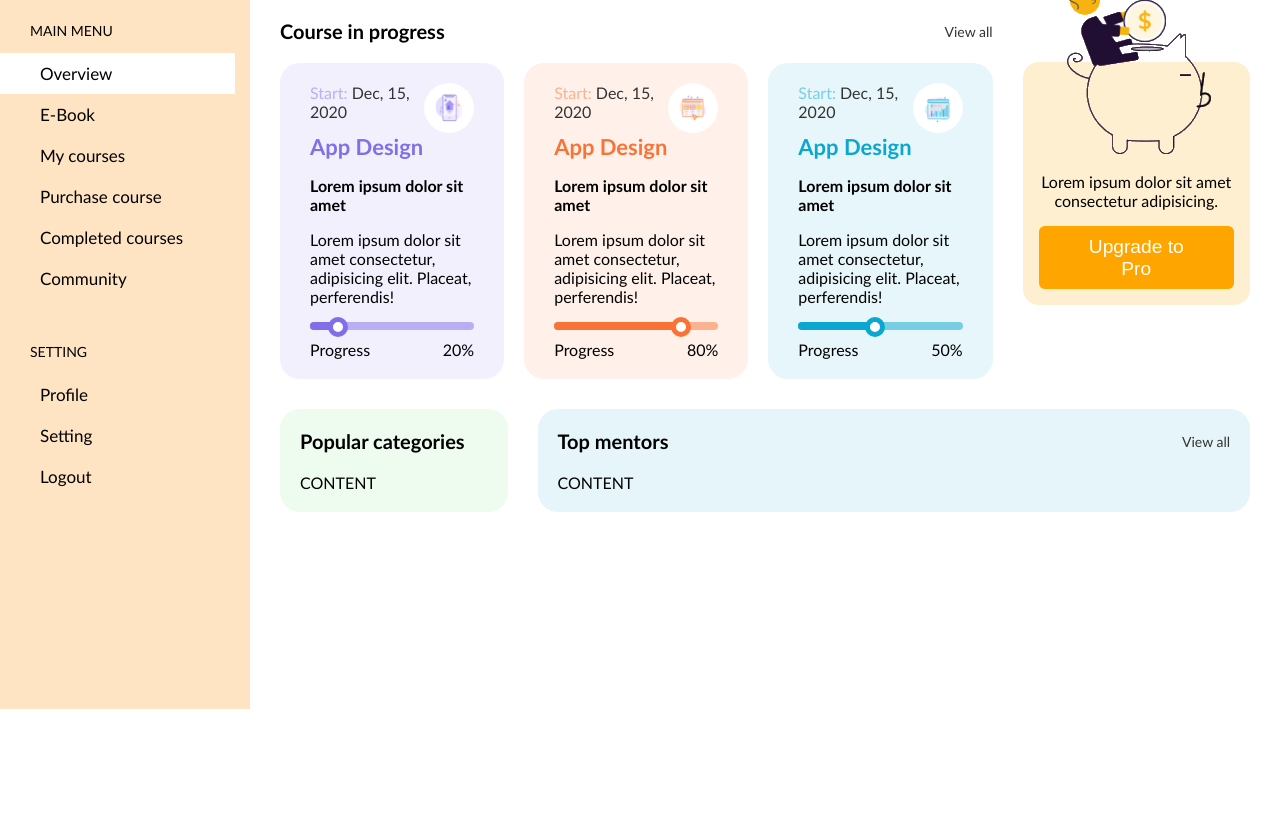
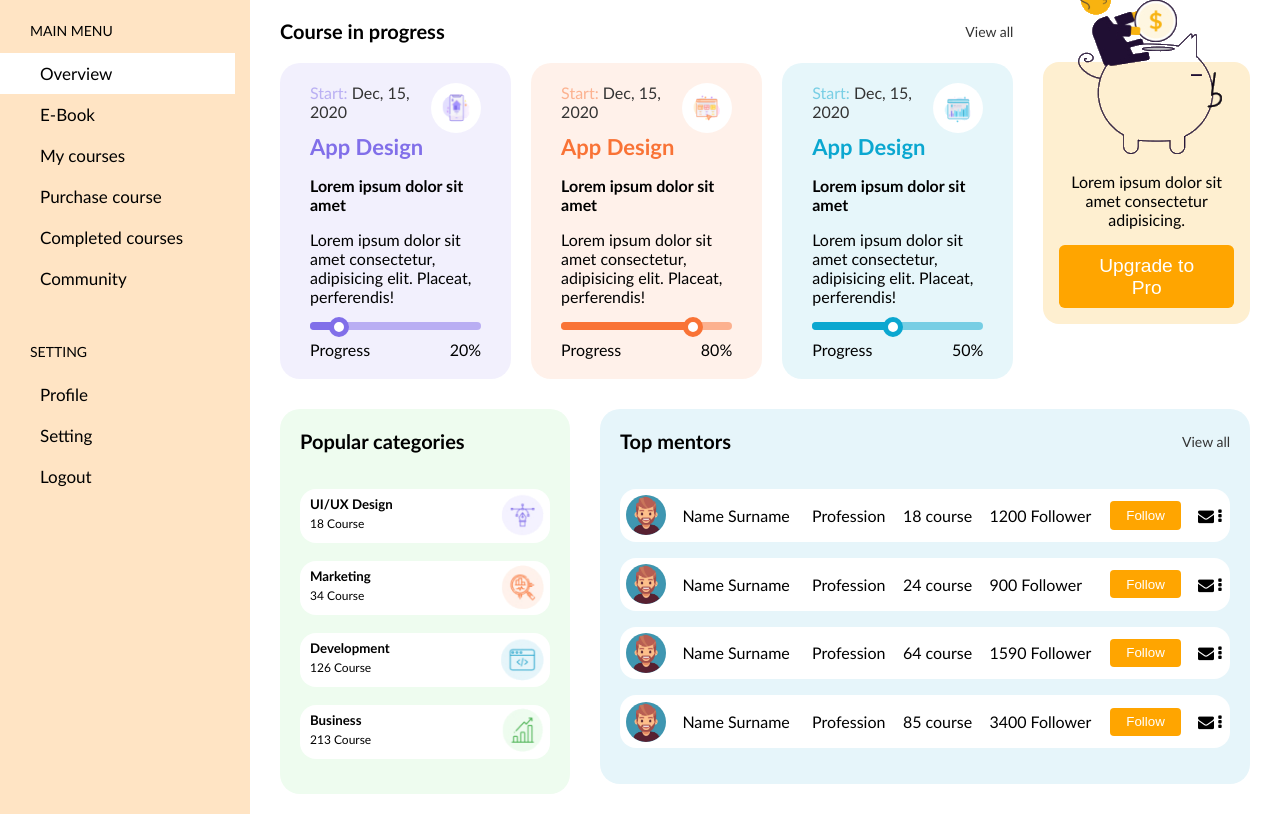
Before and after one commit to Mnde81/eduhouse, a plain HTML site: page index.html in a window 1280 px wide. Shown: the part 91-905 px from the top of the page. Before the commit the page ends 800 px from the top, so only its background shows below. Drawn offline with Linux system fonts and the light colour scheme.

Commit message:
updated file

```diff
--- /dev/null
+++ b/css/mentors.css
@@ -0,0 +1,54 @@
+table {
+    border-spacing: 0 1rem;
+}
+
+
+tbody {
+    border-spacing: 1rem;
+}
+
+tbody tr {
+    background-color: white;
+}
+
+tbody tr:hover {
+    background-color: rgba(0, 0, 0, 0.2) ;
+}
+
+tbody td {
+    padding: 0.4rem;
+}
+
+tbody td:first-child {
+    border-radius: 1rem 0 0 1rem;
+}
+
+tbody td:last-child {
+    border-radius: 0 1rem 1rem 0;
+}
+
+tbody td img {
+    display: inline-block;
+    width: 2.5rem;
+    height: 2.5rem;
+    border-radius: 50%;
+}
+
+tbody td div {
+   display: flex;
+   align-items: center;
+   gap: 1rem;
+}
+
+tbody td button {
+    font-family: Arial, Helvetica, sans-serif;
+    padding: 0.5em 1.2em;
+    text-align: center;
+    background-color: orange;
+    color: #fff;
+    border: none;
+    border-radius: 0.3em;
+    text-decoration: none;
+    cursor: pointer;
+    user-select: none;
+ }
--- /dev/null
+++ b/css/popular.css
@@ -0,0 +1,47 @@
+.popular-categories .content {
+    display: flex;
+    flex-direction: column;
+    justify-content: center;
+    align-items:start;
+    gap: 18px;
+    margin-bottom: 15px;
+}
+
+.popular-categories {
+    display: inline-block;
+}
+
+.popular-categories .title {
+    margin-bottom: 36px;
+}
+
+.courseN {
+    font-size: 12px;
+    margin-top: 4px;
+    margin-left: 10px;
+}
+
+.categories {
+    background-color: white;
+    border-radius: 1rem;
+    width: 250px;
+    position: relative;
+}
+
+.popular-icon {
+    position: absolute;
+    top: 3px;
+    right: 5px;
+    width: 45px;
+    height: 45px;
+}
+
+.categories .title2 {
+    margin-top: 7px;
+    margin-bottom: 0px;
+    margin-left: 10px;
+}
+
+.categories:hover {
+    background-color: rgba(0, 0, 0, 0.2) ;
+}
--- a/index.html
+++ b/index.html
@@ -11,6 +11,8 @@
     <link rel="stylesheet" href="./css/aside.css">
     <link rel="stylesheet" href="./css/header.css">
     <link rel="stylesheet" href="./css/courses.css">
+    <link rel="stylesheet" href="./css/mentors.css">
+    <link rel="stylesheet" href="./css/popular.css">
 
 </head>
 
@@ -149,25 +151,110 @@
         <section class="block block-bg popular-categories">
             <h2 class="title">Popular categories</h2>
 
-            <div class="content">CONTENT</div>
+            <div class="content">
+                <div class="categories">
+                    <img class="popular-icon" src="./img/popular-1.png" alt="icon">
+                    <h5 class="title2">UI/UX Design</h5>
+                    <p class="courseN">18 Course</p>
+                </div>
+                <div class="categories">
+                    <img class="popular-icon" src="./img/popular-2.png" alt="icon">
+                    <h5 class="title2">Marketing</h5>
+                    <p class="courseN">34 Course</p>
+                </div>
+                <div class="categories">
+                    <img class="popular-icon" src="./img/popular-3.png" alt="icon">
+                    <h5 class="title2">Development</h5>
+                    <p class="courseN">126 Course</p>
+                </div>
+                <div class="categories">
+                    <img class="popular-icon" src="./img/popular-4.png" alt="icon">
+                    <h5 class="title2">Business</h5>
+                    <p class="courseN">213 Course</p>
+                </div>
+            </div>
         </section>
 
         <section style="background-color: #E6F5FA;" class="block block-bg top-mentors">
             <h2 class="title">Top mentors</h2>
             <a class="link" href="#">View all</a>
-            <div class="content">CONTENT</div>
+            <table class="content">
+                <tbody>
+                    <tr>
+                        <td>
+                            <div>
+                                <img src="./img/user-avatar.jpg" alt="Name Surname">
+                                Name Surname
+                            </div>
+                        </td>
+                        <td>Profession</td>
+                        <td>18 course</td>
+                        <td>1200 Follower</td>
+                        <td>
+                            <button>Follow</button>
+                        </td>
+                        <td>
+                            <i class="fa fa-envelope"></i>
+                            <i class="fa fa-ellipsis-v"></i>
+                        </td>
+                    </tr>
+                    <tr>
+                        <td>
+                            <div>
+                                <img src="./img/user-avatar.jpg" alt="Name Surname">
+                                Name Surname
+                            </div>
+                        </td>
+                        <td>Profession</td>
+                        <td>24 course</td>
+                        <td>900 Follower</td>
+                        <td>
+                            <button>Follow</button>
+                        </td>
+                        <td>
+                            <i class="fa fa-envelope"></i>
+                            <i class="fa fa-ellipsis-v"></i>
+                        </td>
+                    </tr>
+                    <tr>
+                        <td>
+                            <div>
+                                <img src="./img/user-avatar.jpg" alt="Name Surname">
+                                Name Surname
+                            </div>
+                        </td>
+                        <td>Profession</td>
+                        <td>64 course</td>
+                        <td>1590 Follower</td>
+                        <td>
+                            <button>Follow</button>
+                        </td>
+                        <td>
+                            <i class="fa fa-envelope"></i>
+                            <i class="fa fa-ellipsis-v"></i>
+                        </td>
+                    </tr>
+                    <tr>
+                        <td>
+                            <div>
+                                <img src="./img/user-avatar.jpg" alt="Name Surname">
+                                Name Surname
+                            </div>
+                        </td>
+                        <td>Profession</td>
+                        <td>85 course</td>
+                        <td>3400 Follower</td>
+                        <td>
+                            <button>Follow</button>
+                        </td>
+                        <td>
+                            <i class="fa fa-envelope"></i>
+                            <i class="fa fa-ellipsis-v"></i>
+                        </td>
+                    </tr>
+                </tbody>
+            </table>
         </section>
-
-
-
-
-
     </main>
-
-
-
-
-
-
 </body>
 </html>
```
Also changed, not shown: img/popular-1.png (added), img/popular-2.png (added), img/popular-3.png (added), img/popular-4.png (added).
